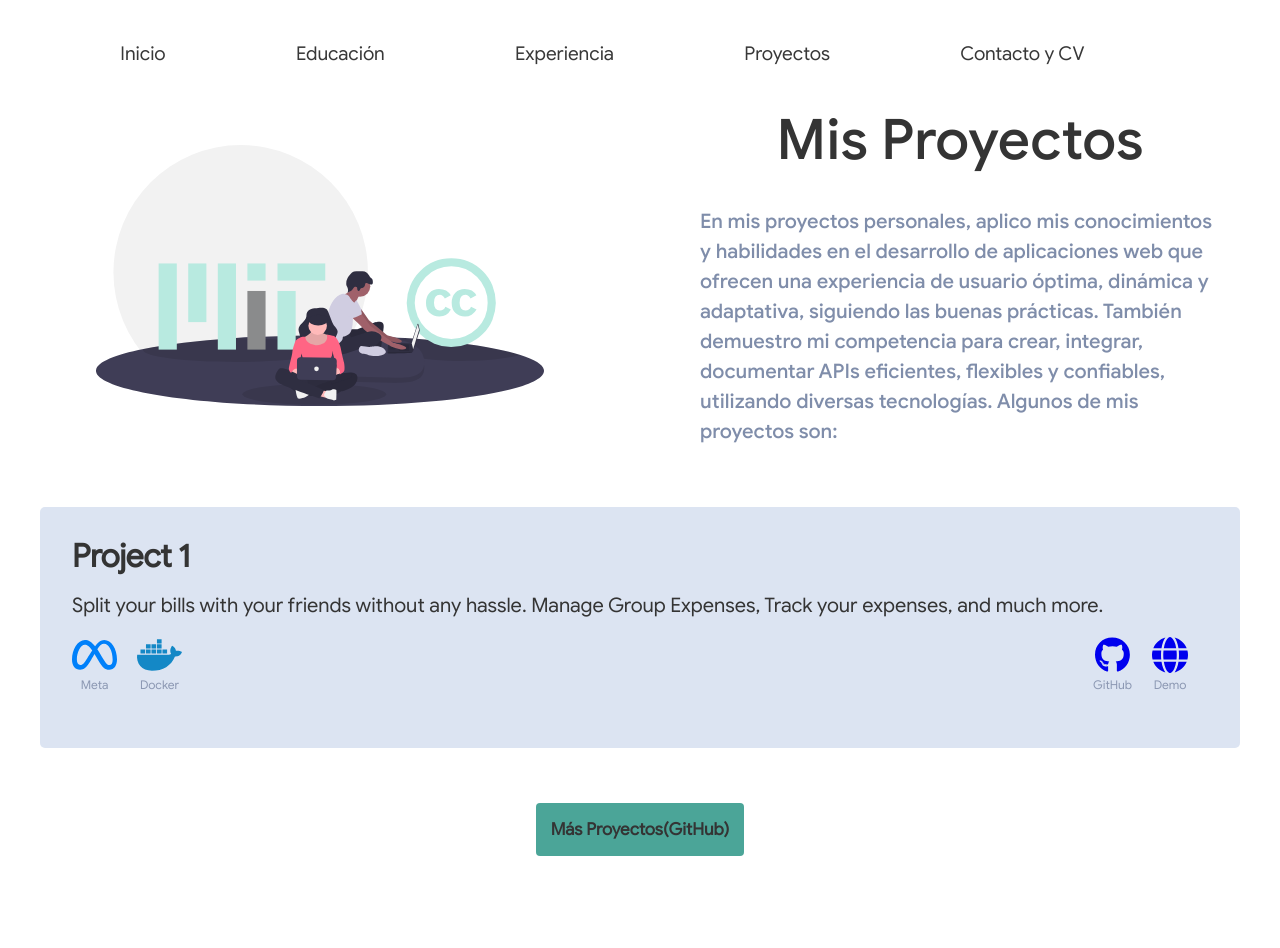
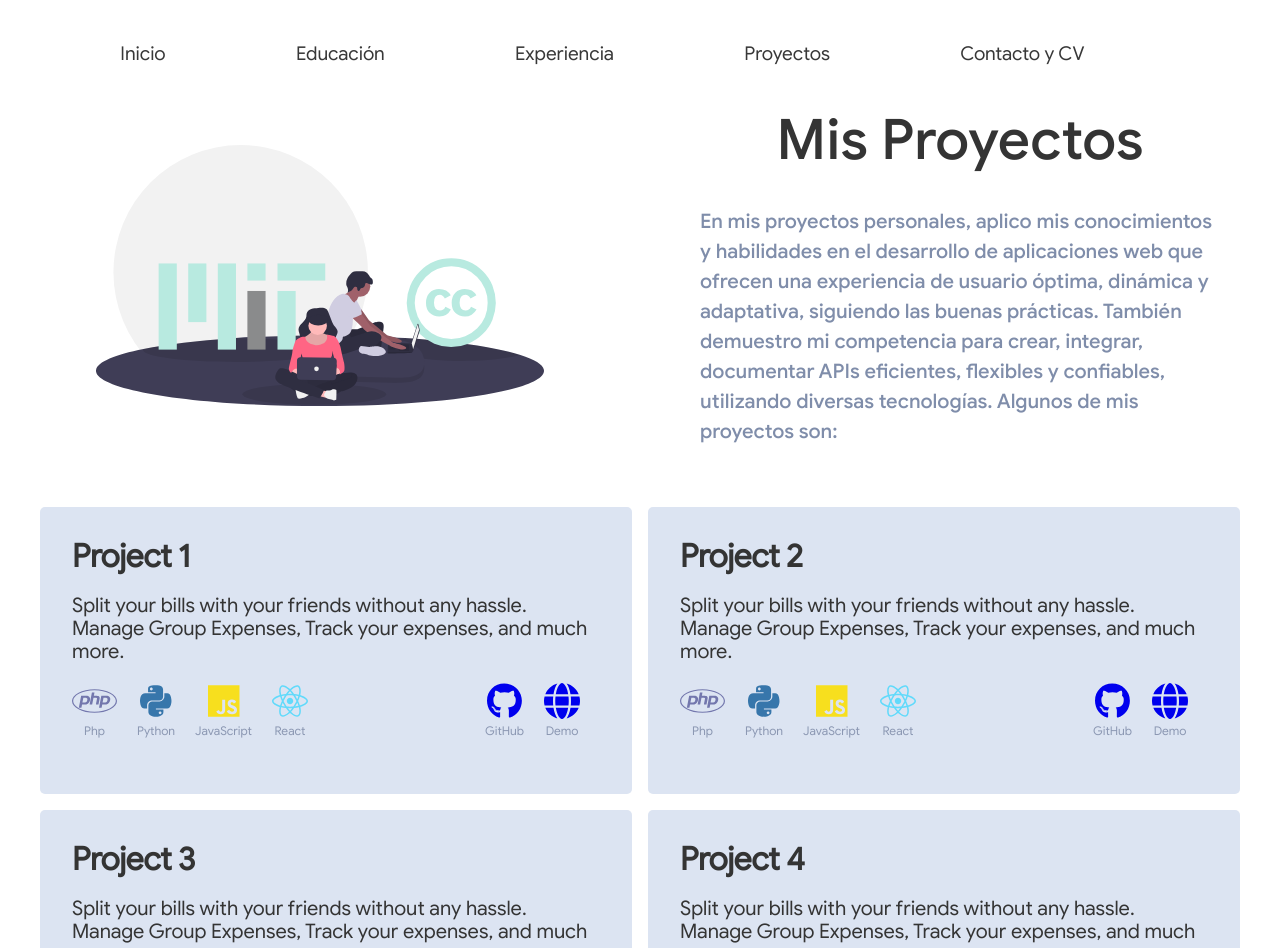
Before and after one commit to serodas/my-portfolio-react-typescript, a React (Vite) app: page /projects in a window 1280 px wide. Shown: the top 948 px of the page. Before the commit the page ends 886 px from the top, so only its background shows below. Built offline with nearby package versions, Linux system fonts and the light colour scheme; a web font is replaced by a local one.

Commit message:
Add new languages icon

```diff
--- a/src/domain/ProjectInterface.ts
+++ b/src/domain/ProjectInterface.ts
@@ -1,7 +1,10 @@
 export enum Languages {
-	Meta = "Meta",
 	Docker = "Docker",
+	JavaScript = "JavaScript",
 	GitHub = "GitHub",
+	Php = "Php",
+	Python = "Python",
+	React = "React",
 	Demo = "Demo",
 }
 
--- a/src/projects.ts
+++ b/src/projects.ts
@@ -4,7 +4,52 @@ export const projects = [
 		title: "Project 1",
 		description:
 			"Split your bills with your friends without any hassle. Manage Group Expenses, Track your expenses, and much more.",
-		languages: ["Metaxvxc", "Docker"],
+		languages: ["Php", "Python", "JavaScript", "React"],
+		github_url: "https://github.com/serodas",
+		website_url: "https://github.com/serodas",
+	},
+	{
+		id: "adfasdvvcxc",
+		title: "Project 2",
+		description:
+			"Split your bills with your friends without any hassle. Manage Group Expenses, Track your expenses, and much more.",
+		languages: ["Php", "Python", "JavaScript", "React"],
+		github_url: "https://github.com/serodas",
+		website_url: "https://github.com/serodas",
+	},
+	{
+		id: "kjlkjklkjlk",
+		title: "Project 3",
+		description:
+			"Split your bills with your friends without any hassle. Manage Group Expenses, Track your expenses, and much more.",
+		languages: ["Php", "Python", "JavaScript", "React"],
+		github_url: "https://github.com/serodas",
+		website_url: "https://github.com/serodas",
+	},
+	{
+		id: "hjkuiluiliouloi",
+		title: "Project 4",
+		description:
+			"Split your bills with your friends without any hassle. Manage Group Expenses, Track your expenses, and much more.",
+		languages: ["Php", "Python", "JavaScript", "React"],
+		github_url: "https://github.com/serodas",
+		website_url: "https://github.com/serodas",
+	},
+	{
+		id: "fadsekjoooooooioi",
+		title: "Project 5",
+		description:
+			"Split your bills with your friends without any hassle. Manage Group Expenses, Track your expenses, and much more.",
+		languages: ["Php", "Python", "JavaScript", "React"],
+		github_url: "https://github.com/serodas",
+		website_url: "https://github.com/serodas",
+	},
+	{
+		id: "jjñklñasdfasdjk",
+		title: "Project 6",
+		description:
+			"Split your bills with your friends without any hassle. Manage Group Expenses, Track your expenses, and much more.",
+		languages: ["Php", "Python", "JavaScript", "React"],
 		github_url: "https://github.com/serodas",
 		website_url: "https://github.com/serodas",
 	},
--- a/src/sections/projects/ProjectIcon.tsx
+++ b/src/sections/projects/ProjectIcon.tsx
@@ -1,5 +1,12 @@
 import { IconDefinition } from "@fortawesome/fontawesome-svg-core";
-import { faDocker, faGithub, faMeta } from "@fortawesome/free-brands-svg-icons";
+import {
+	faDocker,
+	faGithub,
+	faJs,
+	faPhp,
+	faPython,
+	faReact,
+} from "@fortawesome/free-brands-svg-icons";
 import { faGlobe } from "@fortawesome/free-solid-svg-icons";
 import { FontAwesomeIcon } from "@fortawesome/react-fontawesome";
 
@@ -10,13 +17,12 @@ type IconTypes = {
 };
 
 const iconTypes: IconTypes = {
-	Meta: () => (
-		<FontAwesomeIcon icon={faMeta as IconDefinition} style={{ color: "#0080fa" }} size="xs" />
-	),
-	Docker: () => (
-		<FontAwesomeIcon icon={faDocker as IconDefinition} style={{ color: "#1488c6" }} size="xs" />
-	),
-	GitHub: () => <FontAwesomeIcon icon={faGithub as IconDefinition} size="xs" />,
+	JavaScript: () => <FontAwesomeIcon icon={faJs} style={{ color: "#f7df1e" }} size="xs" />,
+	Docker: () => <FontAwesomeIcon icon={faDocker} style={{ color: "#1488c6" }} size="xs" />,
+	GitHub: () => <FontAwesomeIcon icon={faGithub} size="xs" />,
+	Php: () => <FontAwesomeIcon icon={faPhp} style={{ color: "#7377ad" }} size="xs" />,
+	Python: () => <FontAwesomeIcon icon={faPython} style={{ color: "#3776ab" }} size="xs" />,
+	React: () => <FontAwesomeIcon icon={faReact} style={{ color: "#61dafb" }} size="xs" />,
 	Demo: () => <FontAwesomeIcon icon={faGlobe as IconDefinition} size="xs" />,
 };
 
```
